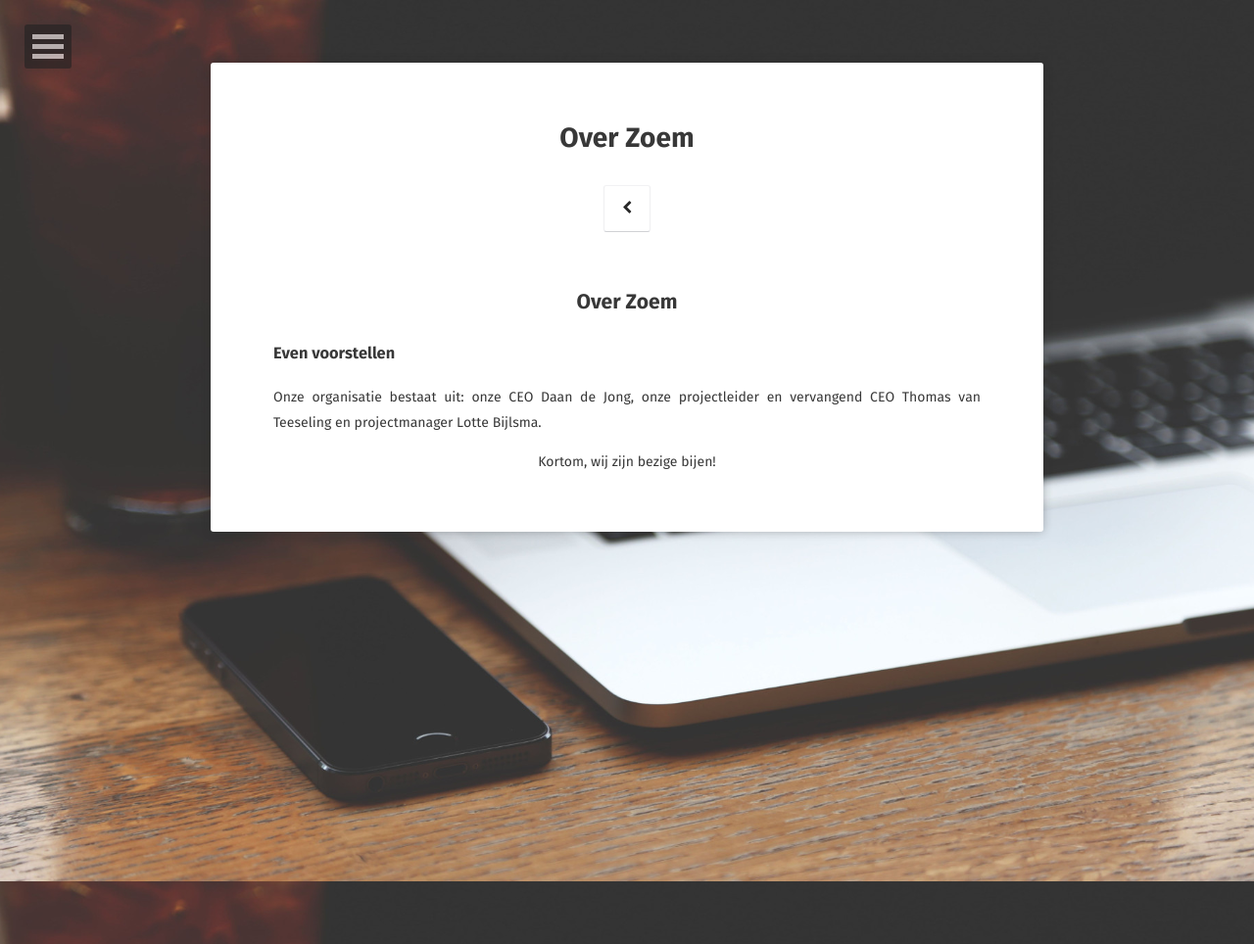
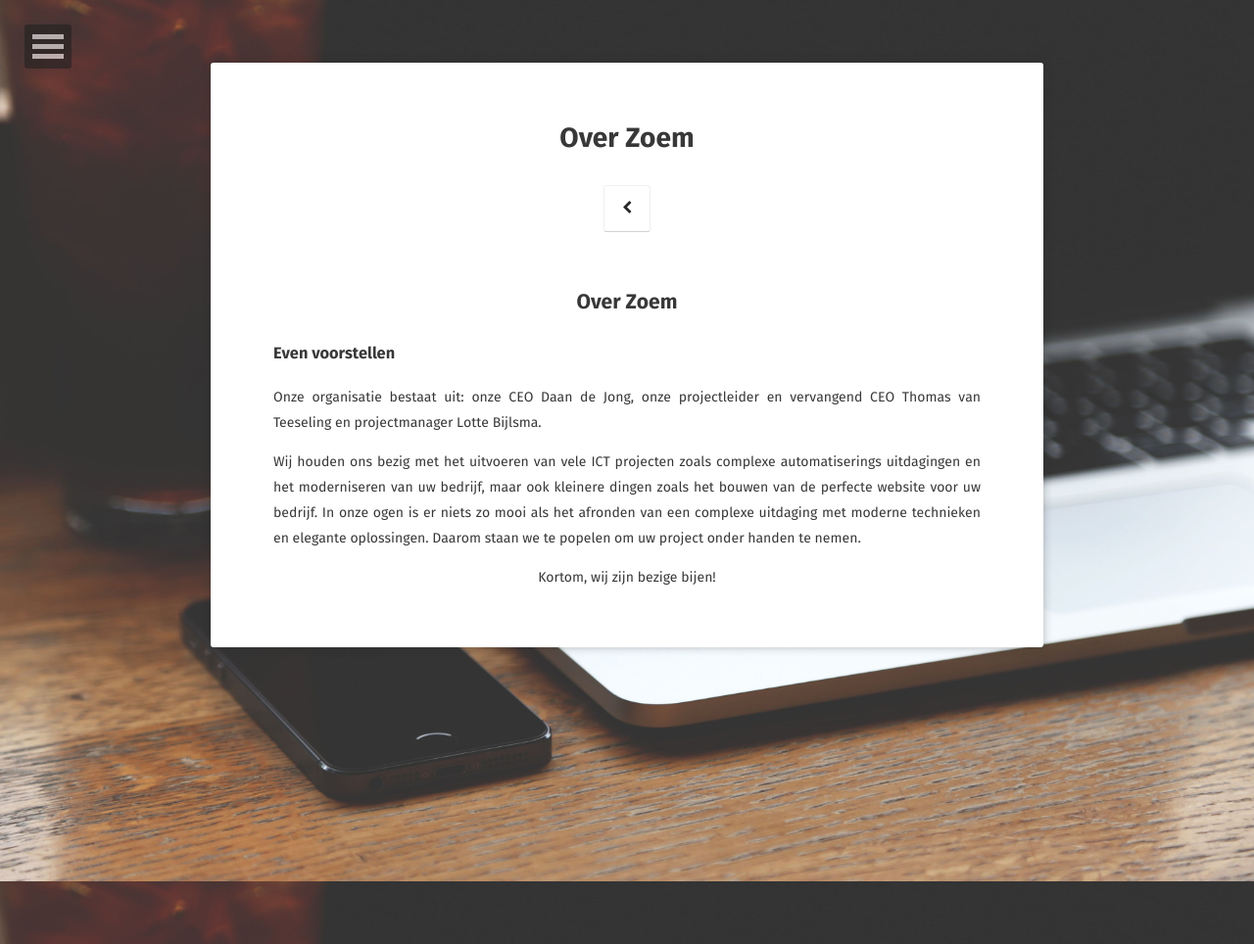
Before and after one commit to zoem-ict/zoem-ict.github.io, a Jekyll site: the page built from about/index.md, in a window 1280 px wide. Shown: the whole page at 98% size. Built offline with Jekyll 4.4.1, drawn with Linux system fonts in a browser that asks for light colours; some web fonts are replaced.

Commit message:
Update index.md

```diff
--- a/about/index.md
+++ b/about/index.md
@@ -11,4 +11,6 @@ comments: false
 ### Even voorstellen
 Onze organisatie bestaat uit: onze CEO Daan de Jong, onze projectleider en vervangend CEO Thomas van Teeseling en projectmanager Lotte Bijlsma.
 
+Wij houden ons bezig met het uitvoeren van vele ICT projecten zoals complexe automatiserings uitdagingen en het moderniseren van uw bedrijf, maar ook kleinere dingen zoals het bouwen van de perfecte website voor uw bedrijf. In onze ogen is er niets zo mooi als het afronden van een complexe uitdaging met moderne technieken en elegante oplossingen. Daarom staan we te popelen om uw project onder handen te nemen.
+
 <center>Kortom, wij zijn bezige bijen!</center>
```
